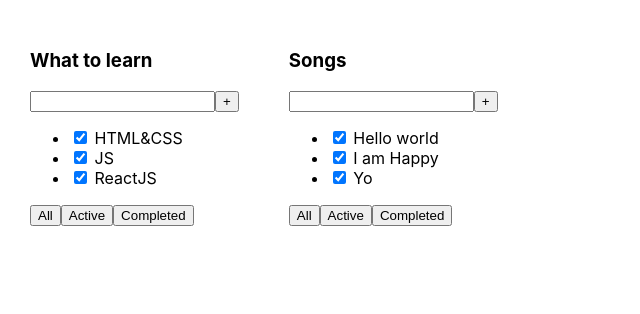
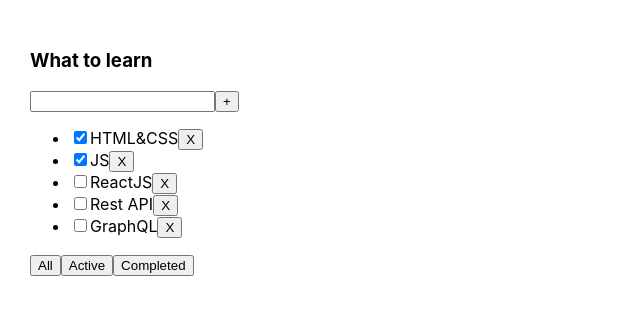
Before and after one commit to ivan-kevra/todolist, a React (Create React App) app: page / in a window 1280 px wide. Shown: the top 314 px of the page, without its empty margins (0-640 px from the left). Built offline with nearby package versions, Linux system fonts and the light colour scheme.

Commit message:
2nd week

```diff
--- a/src/App.tsx
+++ b/src/App.tsx
@@ -1,22 +1,42 @@
-import React from 'react';
+import React, {useState} from 'react';
 import './App.css';
-import {TodoList} from "./TodoList";
+import {Todolist} from './Todolist';
+
+export type filterValuesType = 'all' | 'active' | 'completed'
 
 function App() {
-    const tasks1 = [
-        { id: 1, title: "HTML&CSS", isDone: true },
-        { id: 2, title: "JS", isDone: true },
-        { id: 3, title: "ReactJS", isDone: false }
-    ]
-    const tasks2 = [
-        { id: 1, title: "Hello world", isDone: true },
-        { id: 2, title: "I am Happy", isDone: false },
-        { id: 3, title: "Yo", isDone: false }
-    ]
+    let [tasks, setTasks] = useState([
+        {id: 1, title: "HTML&CSS", isDone: true},
+        {id: 2, title: "JS", isDone: true},
+        {id: 3, title: "ReactJS", isDone: false},
+        {id: 4, title: "Rest API", isDone: false},
+        {id: 5, title: "GraphQL", isDone: false}
+    ])
+    const removeTask = (id: number) => {
+        tasks = tasks.filter(tasks => tasks.id !== id)
+        console.log('task deleted')
+        setTasks(tasks)
+    }
+    let [filter, setFilter] = useState<filterValuesType>('all')
+    let taskForTotolist = tasks
+    if (filter === 'active') {
+        taskForTotolist = tasks.filter(tasks => tasks.isDone === false)
+    }
+    if (filter === 'completed') {
+        taskForTotolist = tasks.filter(tasks => tasks.isDone === true)
+    }
+    const changeFilter = (value: filterValuesType) => {
+        setFilter(value)
+    }
+
     return (
         <div className="App">
-            <TodoList title={'What to learn'} tasks={tasks1}/>
-            <TodoList title={'Songs'} tasks={tasks2}/>
+            <Todolist
+                title={"What to learn"}
+                tasks={taskForTotolist}
+                removeTask={removeTask}
+                changeFilter={changeFilter}
+            />
         </div>
     );
 }
--- a/src/TodoList.tsx
+++ /dev/null
@@ -1,34 +0,0 @@
-import React from 'react';
-
-type TaskType = {
-    id: number
-    title: string
-    isDone: boolean
-}
-
-type TodoListPropsType = {
-    title: string
-    tasks: Array<TaskType>
-}
-
-export const TodoList = (props: TodoListPropsType) => {
-    return (
-        <div>
-            <h3>{props.title}</h3>
-            <div>
-                <input/>
-                <button>+</button>
-            </div>
-            <ul>
-                <li><input type="checkbox" checked={props.tasks[0].isDone}/> <span>{props.tasks[0].title}</span></li>
-                <li><input type="checkbox" checked={props.tasks[0].isDone}/> <span>{props.tasks[1].title}</span></li>
-                <li><input type="checkbox" checked={props.tasks[0].isDone}/> <span>{props.tasks[2].title}</span></li>
-            </ul>
-            <div>
-                <button>All</button>
-                <button>Active</button>
-                <button>Completed</button>
-            </div>
-        </div>
-    );
-};
--- /dev/null
+++ b/src/Todolist.tsx
@@ -0,0 +1,41 @@
+import React from 'react';
+import {filterValuesType} from "./App";
+
+type TaskType = {
+    id: number
+    title: string
+    isDone: boolean
+}
+
+type PropsType = {
+    title: string
+    tasks: Array<TaskType>
+    removeTask: (taskId: number) => void
+    changeFilter: (value: filterValuesType) => void
+}
+
+export function Todolist(props: PropsType) {
+    return <div>
+        <h3>{props.title}</h3>
+        <div>
+            <input/>
+            <button>+</button>
+        </div>
+        <ul>
+            {props.tasks.map((task) => {
+                return (
+                    <li>
+                        <input type="checkbox" checked={task.isDone}/>
+                        <span>{task.title}</span>
+                        <button onClick={() => props.removeTask(task.id)}>X</button>
+                    </li>
+                )
+            })}
+        </ul>
+        <div>
+            <button onClick={() => props.changeFilter('all')}>All</button>
+            <button onClick={() => props.changeFilter('active')}>Active</button>
+            <button onClick={() => props.changeFilter('completed')}>Completed</button>
+        </div>
+    </div>
+}
```
